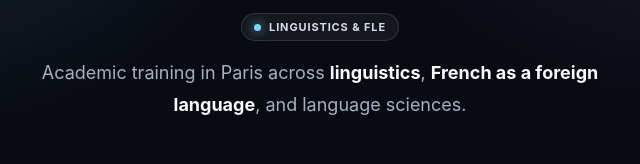
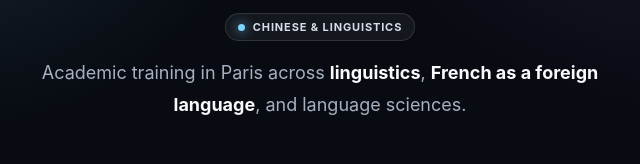
Before and after one commit to chinesefaker/sifaks, a plain HTML site: page france.html in a window 1280 px wide. Shown: the part 314-478 px from the top of the page, 320-960 px from the left. Drawn offline with Linux system fonts and the light colour scheme.

Commit message:
Update linguistics pill to Chinese and Linguistics

```diff
--- a/france.html
+++ b/france.html
@@ -39,7 +39,7 @@
       <header class="hero">
         <div class="hero-logo">FR</div>
         <h1>France</h1>
-        <div class="pill"><span class="pill-dot"></span>Linguistics &amp; FLE</div>
+        <div class="pill"><span class="pill-dot"></span>Chinese &amp; Linguistics</div>
         <p class="lead">Academic training in Paris across <strong>linguistics</strong>, <strong>French as a foreign language</strong>, and language sciences.</p>
       </header>
 
```
